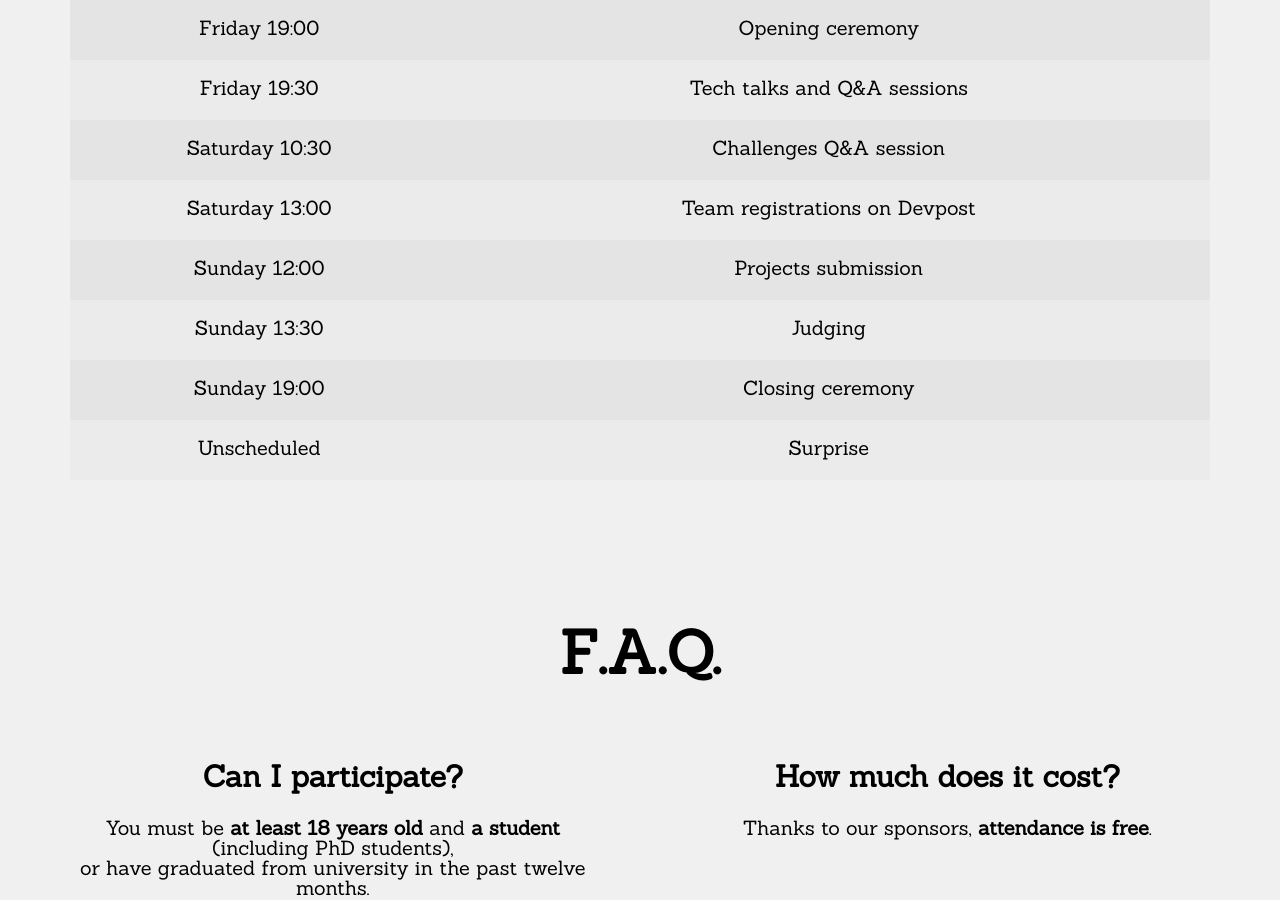
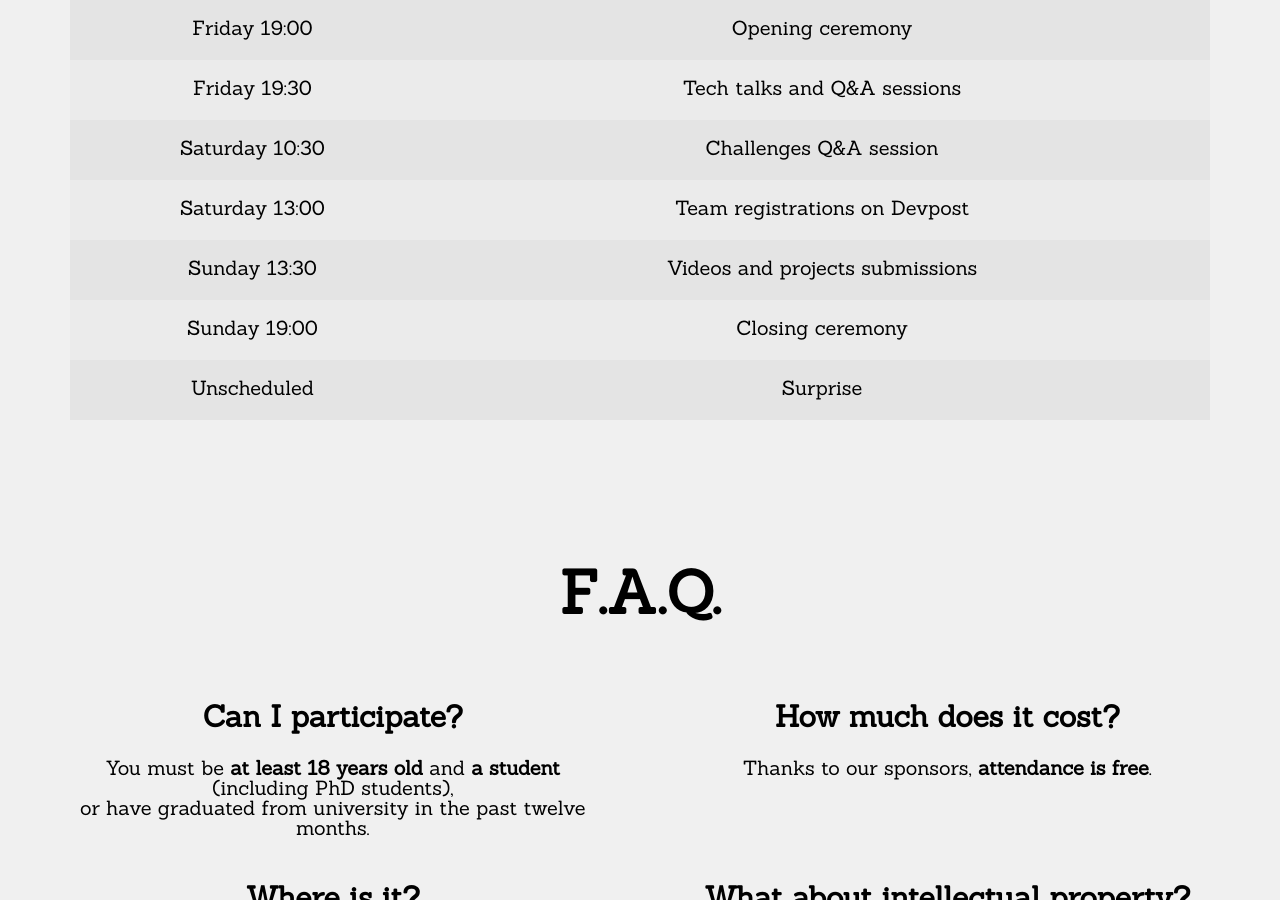
Before and after one commit to LauzHack/LauzHack.github.io, a Jekyll site: the page built from index.html, in a window 1280 px wide and 900 px high, scrolled down 1490 px. Built offline with Jekyll 4.4.1, drawn with Linux system fonts in a browser that asks for light colours.

Commit message:
update new schedule

```diff
--- a/_data/schedule.yml
+++ b/_data/schedule.yml
@@ -5,7 +5,6 @@
   'Friday 19:30': Tech talks and Q&A sessions
   'Saturday 10:30': Challenges Q&A session
   'Saturday 13:00': Team registrations on Devpost
-  'Sunday 12:00': Projects submission
-  'Sunday 13:30': Judging
+  'Sunday 13:30': Videos and projects submissions
   'Sunday 19:00': Closing ceremony
   'Unscheduled': Surprise
```
